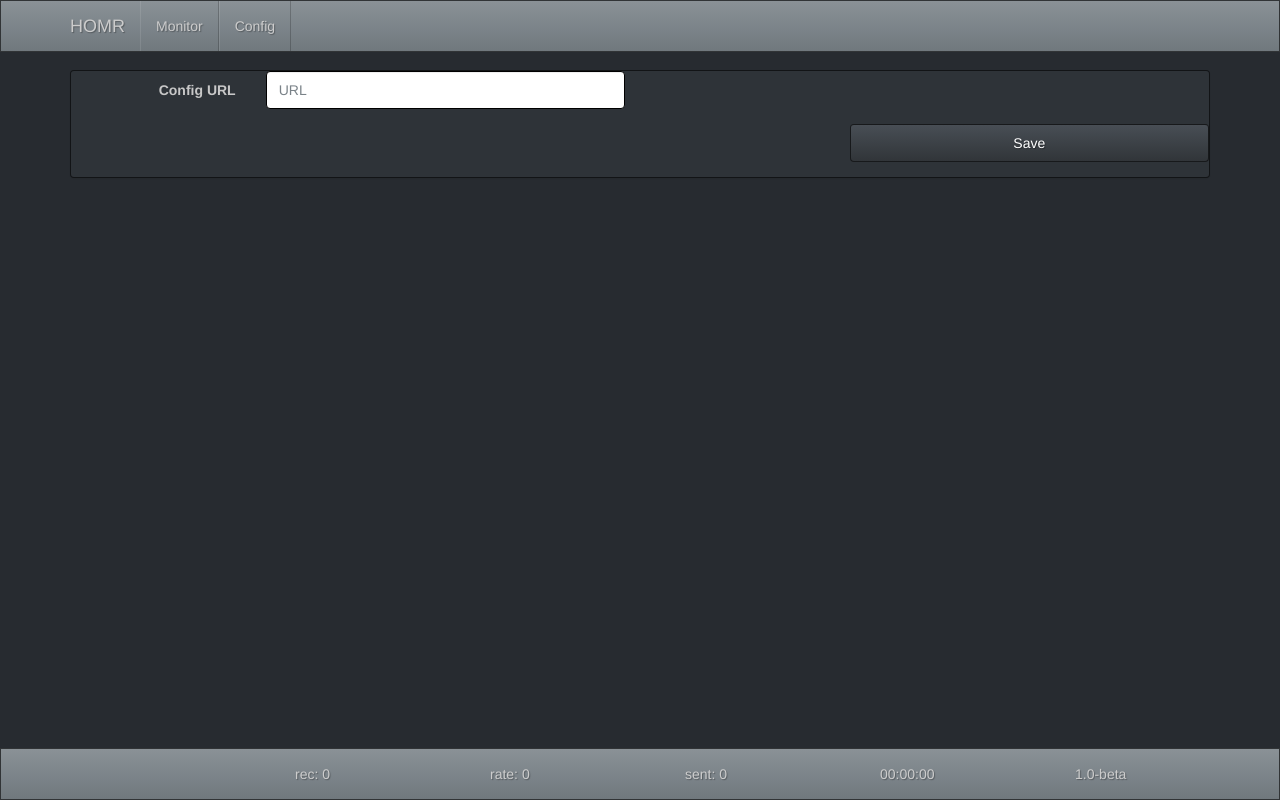
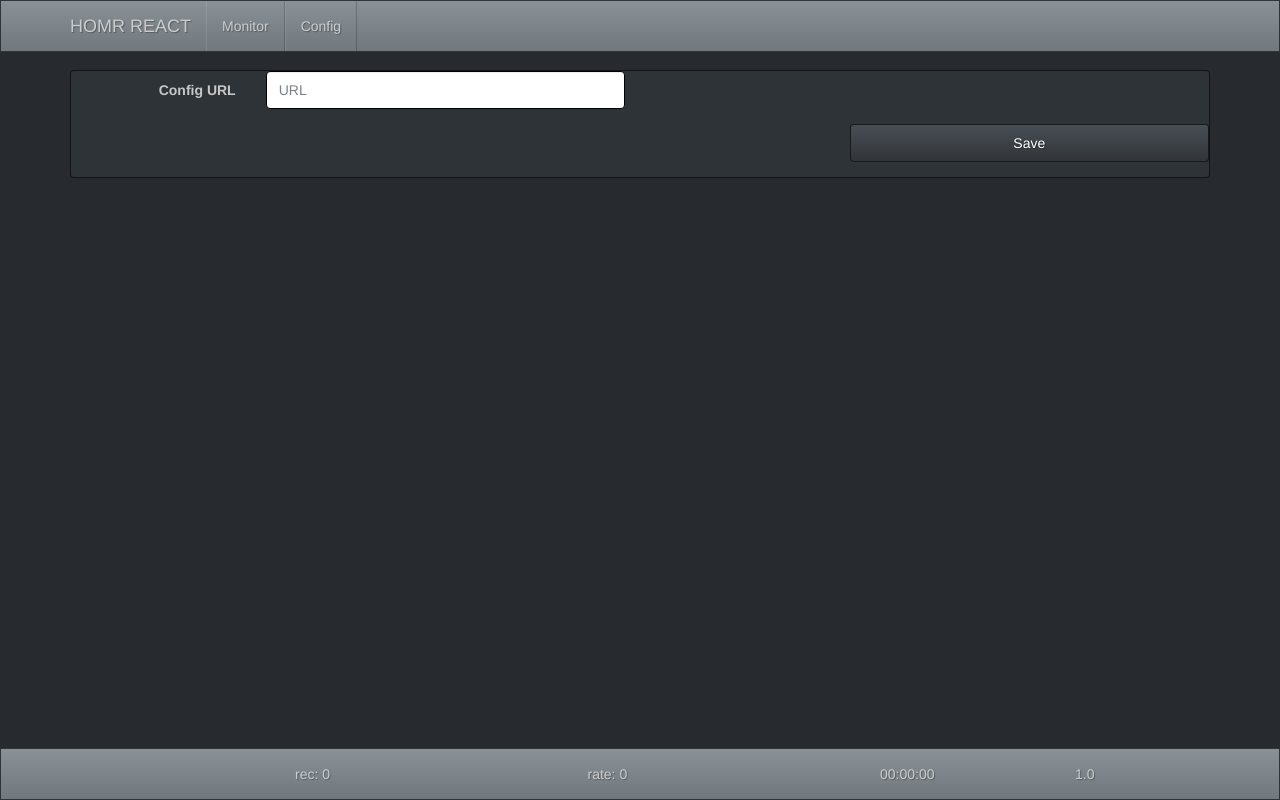
Before and after one commit to klauserber/homr-react, a React (Create React App) app: page / in a window 1280 px wide. Built offline with nearby package versions, Linux system fonts and the light colour scheme; the HTML template or start-up script is replaced by a standard one.

Commit message:
Layout fixes

```diff
--- a/src/App.css
+++ b/src/App.css
@@ -1,5 +1,6 @@
 .App {
   margin-top: 50px;
+  margin-bottom: 50px;
 }
 
 .button-image {
--- a/src/App.js
+++ b/src/App.js
@@ -10,7 +10,7 @@ import 'dateformat';
 
 var dateFormat = require('dateformat');
 
-const VERSION = "1.0-beta";
+const VERSION = "1.0";
 
 export default class App extends Component {
 
--- a/src/HomrNav.js
+++ b/src/HomrNav.js
@@ -45,7 +45,7 @@ export class HomrNav extends Component {
           expanded={exp}>
         <Navbar.Header>
           <Navbar.Brand>
-            <a href="#">HOMR</a>
+            <a href="#">HOMR REACT</a>
           </Navbar.Brand>
           <Navbar.Toggle />
         </Navbar.Header>
@@ -61,9 +61,8 @@ export class HomrNav extends Component {
             <div className="container">
             <Row>
               <Col xs={2}>{info.clientid}</Col>
-              <Col xs={2}>rec: {info.received}</Col>
-              <Col xs={2}>rate: {info.rate}</Col>
-              <Col xs={2}>sent: {info.sent}</Col>
+              <Col xs={3}>rec: {info.received}</Col>
+              <Col xs={3}>rate: {info.rate}</Col>
               <Col xs={2}>{info.lastMsg}</Col>
               <Col xs={2}>{info.version}</Col>
             </Row>
```
Also changed, not shown: 1 other file (tests, documents, lock files or other folders).
